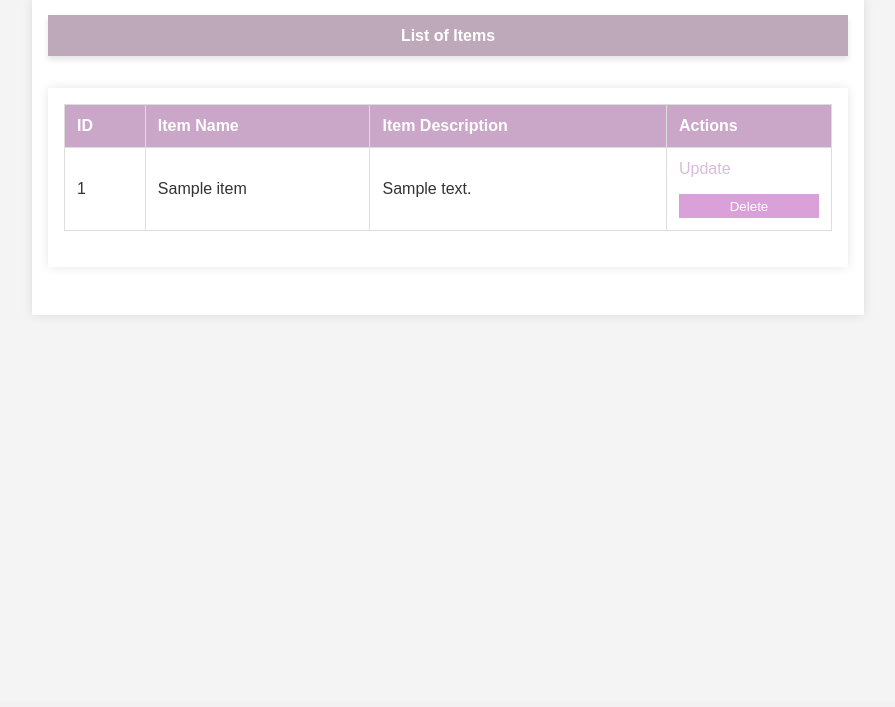
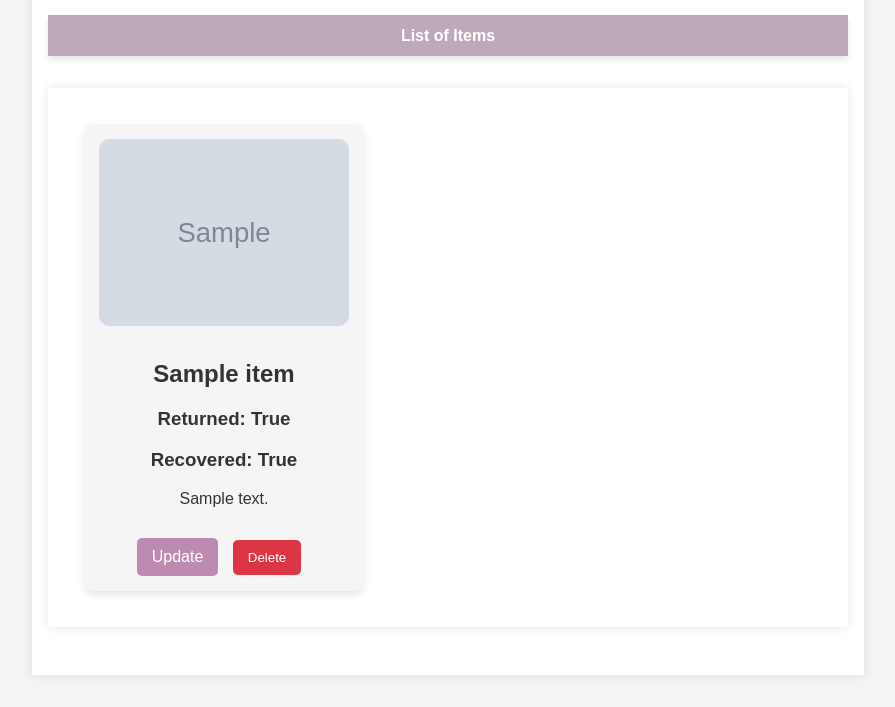
Before and after one commit to sdfpt05/lost-and-found-api, a Flask app: page /admin/list_items in a window 1280 px wide. Shown: the part 99-806 px from the top of the page, without its empty margins (192-1087 px from the left). Run offline with Flask 3, Linux system fonts and the light colour scheme; the first user in the database is signed in; tables that the repository leaves empty hold one stand-in row (Sample ...); some libraries are stand-ins or nearby versions.

Commit message:
An updated admin_dashboard with url for list_recovered_items and list_returned_items

```diff
--- a/app/static/styles.css
+++ b/app/static/styles.css
@@ -186,3 +186,96 @@ table td a {
 table td a:hover {
     text-decoration: underline;
 }
+
+
+.items-container {
+    display: flex;
+    flex-wrap: wrap;
+    gap: 20px;
+    padding: 20px;
+}
+
+.item-card {
+    background-color: #f5f5f5; /* White smoke background */
+    border-radius: 10px; /* Rounded corners */
+    padding: 15px;
+    width: 250px; /* Adjust as needed */
+    box-shadow: 0 4px 8px rgba(0, 0, 0, 0.1); /* Light shadow */
+    text-align: center;
+}
+
+.item-image {
+    max-width: 100%;
+    border-radius: 10px;
+    margin-bottom: 10px;
+}
+
+.item-actions {
+    margin-top: 10px;
+}
+
+.btnn {
+    background-color: #bd8bb2;
+    color: white;
+    border: none;
+    border-radius: 5px; /* Rounded edges */
+    padding: 10px 15px;
+    text-decoration: none;
+    display: inline-block;
+    margin-right: 10px;
+}
+
+.btnn:hover {
+    background-color: #f071e5;
+}
+
+.btn-delete {
+    background-color: #dc3545;
+}
+
+.btn-delete:hover {
+    background-color: #c82333;
+}
+
+.card-container {
+    display: flex;
+    flex-wrap: wrap;
+    gap: 20px;
+}
+
+.card {
+    background-color: whitesmoke;
+    border-radius: 10px;
+    box-shadow: 0 4px 8px rgba(0, 0, 0, 0.1);
+    overflow: hidden;
+    width: 300px;
+}
+
+.card img {
+    width: 100%;
+    height: 200px;
+    object-fit: cover;
+}
+
+.card-content {
+    padding: 20px;
+}
+
+.card-content h2 {
+    margin-top: 0;
+}
+
+.card-content p {
+    color: #555;
+}
+
+button {
+    border: none;
+    border-radius: 5px;
+    padding: 10px 20px;
+    cursor: pointer;
+}
+
+button:hover {
+    background-color: #ddd;
+}
--- a/app/templates/admin_dashboard.html
+++ b/app/templates/admin_dashboard.html
@@ -11,6 +11,8 @@
             <li><a href="{{ url_for('admin.view_rewards') }}">Rewards</a></li>
             <li><a href="{{ url_for('admin.add_item') }}">Add Item</a></li>
             <li><a href="{{ url_for('admin.list_items') }}">Items</a></li>
+            <li><a href="{{ url_for('admin.list_recovered_items') }}">Recovered Items</a></li>
+            <li><a href="{{ url_for('admin.list_returned_items') }}">Returned Items</a></li>
         </ul>
     </nav>
 </header>
--- a/app/templates/list_items.html
+++ b/app/templates/list_items.html
@@ -5,32 +5,25 @@
     <h1>List of Items</h1>
 </header>
 <main>
-    <table>
-        <thead>
-            <tr>
-                <th>ID</th>
-                <th>Item Name</th>
-                <th>Item Description</th>
-                <th>Actions</th>
-            </tr>
-        </thead>
-        <tbody>
-            {% for item in items %}
-            <tr>
-                <td>{{ item.id }}</td>
-                <td>{{ item.name }}</td>
-                <td>{{ item.description }}</td>
-                <td>
-                    <a href="{{ url_for('admin.update_item', item_id=item.id) }}">Update</a>
-                    <form action="{{ url_for('admin.delete_item', item_id=item.id) }}" method="post">
-                        <input type="hidden" name="_method" value="DELETE">
-                        <button type="submit">Delete</button>
-                    </form>
-
-                </td>
-            </tr>
-            {% endfor %}
-        </tbody>
-    </table>
+    <div class="items-container">
+        {% for item in items %}
+        <div class="item-card">
+            {% if item.image_url %}
+            <img src="{{ item.image_url }}" alt="{{ item.name }}" class="item-image">
+            {% endif %}
+            <h2>{{ item.name }}</h2>
+            <h3>Returned: {{ item.is_returned }}</h3>
+            <h3>Recovered: {{ item.is_recovered }}</h3>
+            <p>{{ item.description }}</p>
+            <div class="item-actions">
+                <a href="{{ url_for('admin.update_item', item_id=item.id) }}" class="btnn">Update</a>
+                <form action="{{ url_for('admin.delete_item', item_id=item.id) }}" method="post" style="display: inline;">
+                    <input type="hidden" name="_method" value="DELETE">
+                    <button type="submit" class="btnn btn-delete">Delete</button>
+                </form>
+            </div>
+        </div>
+        {% endfor %}
+    </div>
 </main>
 {% endblock %}
```
